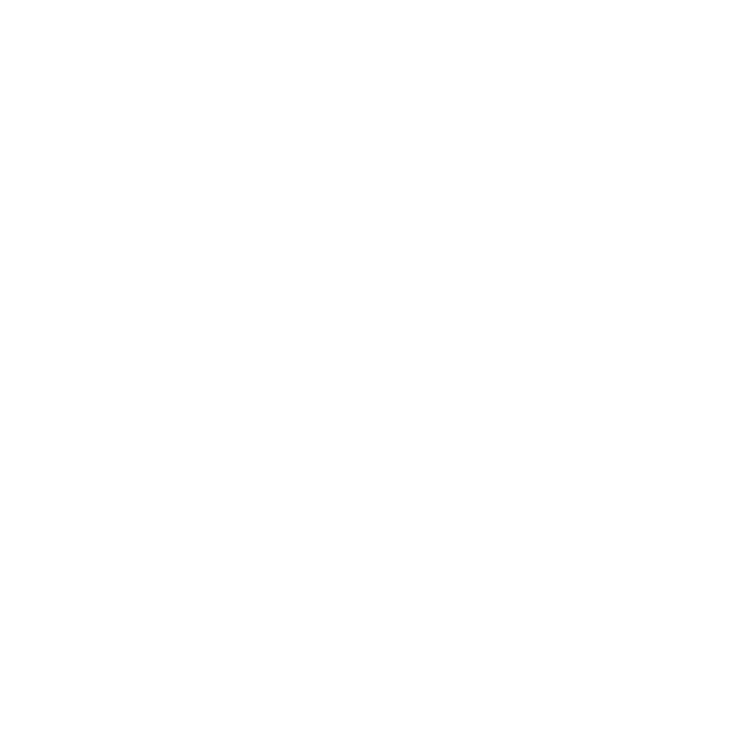
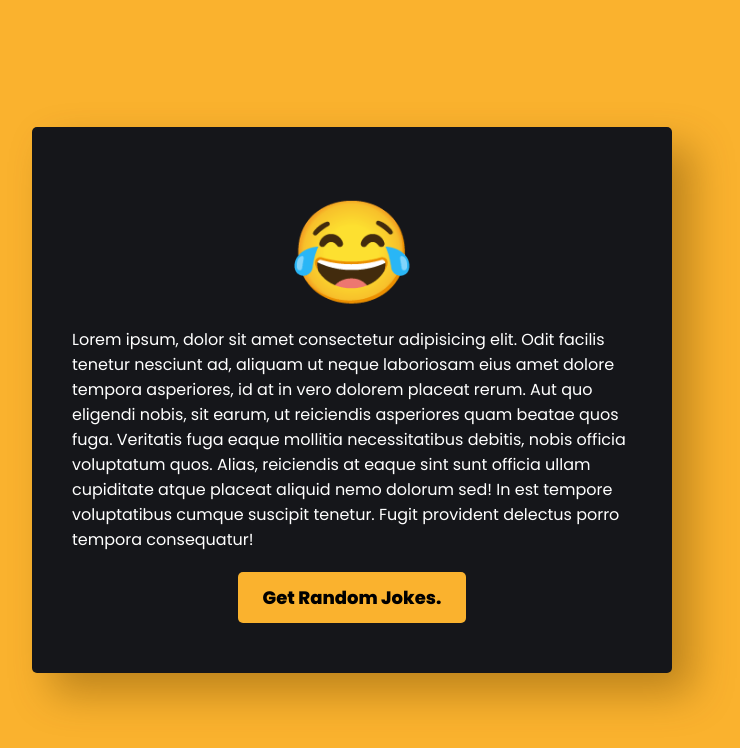
Before and after one commit to niks-nikhil-anand/Js_Interview_Questions_with_10_mini_projects, a plain HTML site: page random_joke_generator/index.html in a window 1280 px wide. Shown: the whole page, without its empty margins (288-1028 px from the left). Drawn offline with Linux system fonts and the light colour scheme.

Commit message:
completed the design part of the project

```diff
--- a/random_joke_generator/index.html
+++ b/random_joke_generator/index.html
@@ -1,13 +1,25 @@
 <!DOCTYPE html>
 <html lang="en">
+
 <head>
     <meta charset="UTF-8">
     <meta name="viewport" content="width=device-width, initial-scale=1.0">
     <title>Random Joke Generator</title>
     <link rel="stylesheet" href="style.css">
 </head>
+
 <body>
-
+    <div class="wrapper-container">
+        <span>&#128514</span>
+        <p id="joke">Lorem ipsum, dolor sit amet consectetur adipisicing elit. Odit facilis tenetur nesciunt ad, aliquam
+            ut neque laboriosam eius amet dolore tempora asperiores, id at in vero dolorem placeat rerum. Aut quo
+            eligendi nobis, sit earum, ut reiciendis asperiores quam beatae quos fuga. Veritatis fuga eaque mollitia
+            necessitatibus debitis, nobis officia voluptatum quos. Alias, reiciendis at eaque sint sunt officia ullam
+            cupiditate atque placeat aliquid nemo dolorum sed! In est tempore voluptatibus cumque suscipit tenetur.
+            Fugit provident delectus porro tempora consequatur!</p>
+            <button>Get Random Jokes.</button>
+    </div>
     <script src="./script.js"></script>
 </body>
+
 </html>
--- a/random_joke_generator/style.css
+++ b/random_joke_generator/style.css
@@ -0,0 +1,50 @@
+@import url('https://fonts.googleapis.com/css2?family=Open+Sans:wght@400;600;800&family=Poppins:wght@300;400;500;800&family=Roboto:wght@400;700;900&display=swap');
+
+* {
+    margin: 0;
+    padding: 0;
+    box-sizing: border-box;
+    font-family: 'Poppins', sans-serif;
+}
+
+body {
+    background: #fab22e;
+
+}
+
+.wrapper-container {
+    width: 80vmin;
+    padding: 50px 40px;
+    background-color: #15161a;
+    position: absolute;
+    top: 50%;
+    left: 50%;
+    transform: translate(-50%, -50%);
+    border-radius: 5px;
+    display: flex;
+    justify-content: center;
+    align-items: center;
+    flex-direction: column;
+    box-shadow: 20px 20px 40px rgba(97, 63, 0, 0.4);
+}
+
+span {
+    font-size: 100px;
+}
+
+p {
+    font-size: 16px;
+    color: #ffff;
+    font-weight: 400;
+}
+
+button {
+    padding: 12px 25px;
+    margin-top: 20px;
+    background-color: #fab22e;
+    border: none;
+    border-radius: 5px;
+    font-size: 18px;
+    font-weight: 600;
+    cursor: pointer;
+}
```
